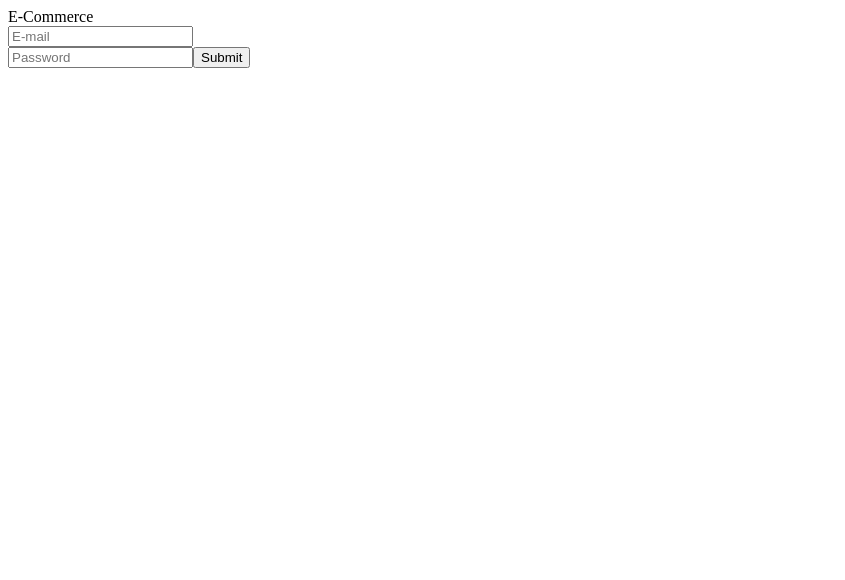
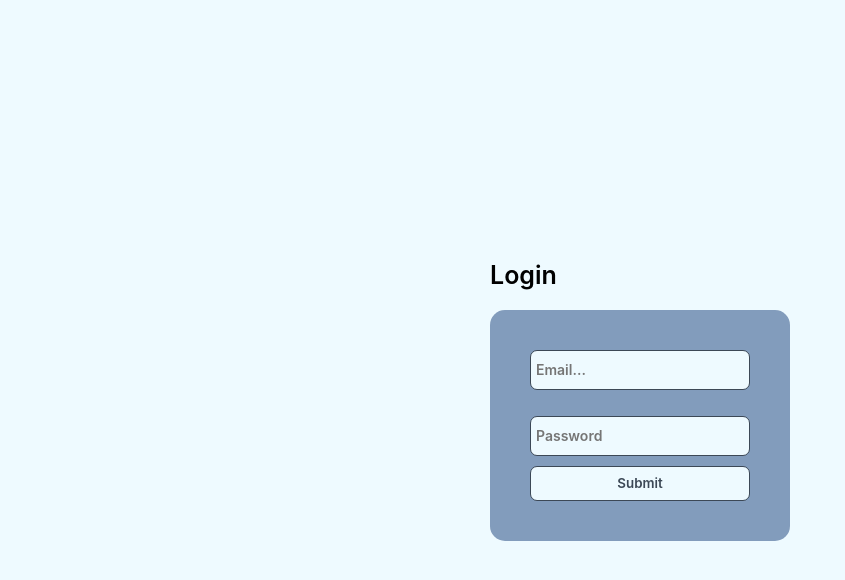
Before and after one commit to gogicha007/eCommerce-App, a website built with webpack: page src/index.html in a window 1280 px wide. Shown: the whole page, without its empty margins (0-845 px from the left). Built offline with nearby package versions, Linux system fonts and the light colour scheme.

Commit message:
chore: save the progress

```diff
--- a/src/app/app.ts
+++ b/src/app/app.ts
@@ -9,8 +9,6 @@ export default class App {
   constructor() {
     const routes = this.createView();
     this.routing = new Router(routes);
-
-
   }
 
   loadEntryPage() {
--- /dev/null
+++ b/src/app/interfaces/interfaces.ts
@@ -0,0 +1,8 @@
+export interface InputProps {
+    inputSelector: string;
+    placeHolder: string;
+    type: string;
+    minLength?: number;
+    errSelector: string;
+    errMessage: string;
+}
--- /dev/null
+++ b/src/app/view/loginPage/form/form.module.css
@@ -0,0 +1,54 @@
+.login__form {
+    width: 300px;
+    padding: 40px;
+    display: flex;
+    flex-direction: column;
+    gap: 10px;
+    border-radius: 15px;
+    background: var(--bg-modal);
+}
+
+.form-control {
+    display: flex;
+    flex-direction: column;
+    justify-content: flex-start;
+}
+
+.input__login,
+.input__password {
+    padding: 5px;
+    height: 40px;
+    border-radius: 7px;
+    border: 1px solid var(--accent-color);
+    font-size: 14px;
+    background: var(--bg-color);
+    outline: none;
+}
+
+.input__login:invalid,
+.input__password:invalid {
+    border-color: red;
+}
+
+.input__login:placeholder-shown,
+.input__password:placeholder-shown {
+    border-color: #3c4856;
+}
+
+.input__submit {
+    height: 35px;
+    cursor: pointer;
+    border-radius: 7px;
+    border: 1px solid #3c4856;
+    color: var(--text-color);
+    background: var(--bg-color);
+}
+
+.login-error {
+    visibility: hidden;
+    color: #786347;
+}
+
+.show {
+    visibility: visible;
+}
--- a/src/app/view/loginPage/form/form.ts
+++ b/src/app/view/loginPage/form/form.ts
@@ -1,57 +1,80 @@
-import { input } from '../../../components/tags';
-import ElementCreator from '../../../util/elementCreator';
-import Router from '../../../util/router';
+import styles from "./form.module.css";
+import { input } from "../../../components/tags";
+import ElementCreator from "../../../util/elementCreator";
+import Router from "../../../util/router";
+import { InputProps } from "../../../interfaces/interfaces";
 
 interface inputData {
-  name: FormDataEntryValue | null | void;
-  surname: FormDataEntryValue | null | void;
+    email: FormDataEntryValue | null | void;
+    password: FormDataEntryValue | null | void;
 }
 export default class Form extends ElementCreator<HTMLFormElement> {
+    loginInput: InputWrapper;
+    passwordInput: InputWrapper;
     routing: Router;
-
     inputData: inputData;
-
     constructor(routing: Router) {
-    const inputName = input(
-      'userName',
-      '^[A-Z][\\-a-zA-z]+$',
-      '3',
-      'E-mail',
-      'text',
-      'Only english first word uppercase, min 3 char',
-      'input_name'
+        const inputLogin = input(
+            "userEmail",
+            "",
+            "",
+            "E-mail",
+            "email",
+            "Please enter valid email",
+            styles["input__login"]
+        );
+        const loginWrapper = new InputWrapper(
+            {
+                inputSelector: styles["input__login"],
+                placeHolder: "Email...",
+                type: "email",
+                errSelector: styles["login-error"],
+                errMessage:
+                    "Enter valid email...",
+            },
+            inputLogin.getElement()
         );
 
-    const inputSurname = input(
-      'userSurname',
-      '^[A-Z][\\-a-zA-z]+$',
-      '4',
-      'Password',
-      'password',
-      'Only english, first word uppercase, min 4 char',
-      'input_password'
+        const inputPassword = input(
+            "userPassword",
+            "^[A-Z][\\-a-zA-z]+$",
+            "4",
+            "Password",
+            "password",
+            "Only english, first word uppercase, min 4 char",
+            styles["input__password"]
         );
 
-    const inputBtn = input('', '', '', '', 'submit', '', 'input_check');
+        const inputBtn = input(
+            "",
+            "",
+            "",
+            "",
+            "submit",
+            "",
+            styles["input__submit"]
+        );
 
         super(
-      { tag: 'form', className: 'form_content' },
-      inputName,
-      inputSurname,
+            { tag: "form", className: styles["login__form"] },
+            loginWrapper.getNode(),
+            inputPassword,
             inputBtn
         );
 
         this.inputData = {
-      name: '',
-      surname: '',
+            email: "",
+            password: "",
         };
 
+        this.loginInput = loginWrapper;
+        this.passwordInput = loginWrapper;
         this.routing = routing;
 
         const handler = this.submitHandler.bind(this);
-    this.element.addEventListener('submit', handler);
-    this.element.addEventListener('keydown', (e) => {
-      if (e.code != 'Enter') {
+        this.element.addEventListener("submit", handler);
+        this.element.addEventListener("keydown", (e) => {
+            if (e.code != "Enter") {
                 return;
             } else handler;
         });
@@ -66,17 +89,53 @@ export default class Form extends ElementCreator<HTMLFormElement> {
 
     setData() {
         const data = new FormData(this.getElement());
-    this.inputData.name = data.get('userName');
-    this.inputData.surname = data.get('userSurname');
+        this.inputData.email = data.get("userEmail");
+        this.inputData.password = data.get("userPassword");
     }
 
     validateFillForm() {
-    if (this.inputData.name !== '' && this.inputData.surname !== '') {
-        this.routing.navigate('main-page');
-      };
+        console.log(this.loginInput);
+        const emailRegx = /[a-z0-9._%+-]+@[a-z0-9.-]+\.[a-z]{2,4}$/;
+        const passRegx = /(?=.*\d)(?=.*[a-z])(?=.*[A-Z])[A-Za-z\d]{8,}$/;
+        if (emailRegx.test(this.inputData.email as string)) console.log("true");
+        if (this.inputData.email !== "" && this.inputData.password !== "") {
+            this.routing.navigate("main-page");
+        }
     }
 
     saveData() {
-    window.localStorage.setItem('logData', JSON.stringify(this.inputData));
+        window.localStorage.setItem("logData", JSON.stringify(this.inputData));
     }
 }
+
+class InputWrapper {
+    node: HTMLElement;
+    inputField: HTMLInputElement;
+    errorElement: HTMLElement;
+    props: InputProps;
+    constructor(props: InputProps, loginInput: HTMLInputElement) {
+        const node = document.createElement("div");
+        node.classList.add(styles["form-control"]);
+        const input = loginInput;
+        input.classList.add(props.inputSelector);
+        input.type = props.type;
+        input.placeholder = props.placeHolder;
+        input.minLength = props.minLength as number;
+        input.required = true;
+
+        const errorElement = document.createElement("small");
+        errorElement.classList.add(props.errSelector);
+        errorElement.innerText = props.errMessage;
+
+        node.appendChild(input);
+        node.appendChild(errorElement);
+
+        this.errorElement = errorElement;
+        this.inputField = input;
+        this.node = node;
+        this.props = props;
+    }
+    public getNode() {
+        return this.node;
+    }
+}
--- /dev/null
+++ b/src/app/view/loginPage/login.module.css
@@ -0,0 +1,12 @@
+.login-page {
+    margin: 20px;
+    display: flex;
+    flex-direction: column;
+    justify-content: center;
+    align-self: center;
+}
+
+.login-page__title {
+    padding-bottom: 20px;
+    font-size: 25px;
+}
--- a/src/app/view/loginPage/loginView.ts
+++ b/src/app/view/loginPage/loginView.ts
@@ -1,15 +1,15 @@
+import styles from "./login.module.css";
 import { div } from "../../components/tags";
 import ElementCreator from "../../util/elementCreator";
 import Router from "../../util/router";
 import Form from "./form/form";
 
 export default class LoginPage extends ElementCreator {
-  constructor(routing: Router ) {
-    super(
-      { tag: "div", className: "entryPage" },
-      div({ className: "title-game", textContent: "E-Commerce" }),
-      new Form(routing),
-    );
-
-  }
+    constructor(routing: Router) {
+        super(
+            { tag: "div", className: styles["login-page"] },
+            div({ className: styles["login-page__title"], textContent: "Login" }),
+            new Form(routing)
+        );
+    }
 }
--- /dev/null
+++ b/src/declarations.d.ts
@@ -0,0 +1,4 @@
+declare module "*.module.css";
+declare module "*.jpg";
+declare module "*.svg";
+declare module "*.png";
--- a/src/index.html
+++ b/src/index.html
@@ -3,7 +3,8 @@
 <head>
     <meta charset="UTF-8">
     <meta name="viewport" content="width=device-width, initial-scale=1.0">
-    <title>Document</title>
+    <link rel="icon" type="image/x-icon" href="./assets/favicon.ico" />
+    <title>uShop</title>
 </head>
 <body>
 </body>
--- a/src/style.css
+++ b/src/style.css
@@ -1,22 +1,35 @@
-.entryPage{
-    display: flex;
-    flex-direction: column;
-    align-items: center;
-    height: 500px;
-    justify-content: center;
+:root {
+    --accent-color: #829cbc;
+    --bg-modal: #829cbc;
+    --bg-color: #eefaff;
+    --bg-color-opaque: rgba(177, 182, 149, 0.5);
+    --btn-text: #3c4856;
+    --btn-bg: #acc0cb;
+    --text-color: #3c4856;
+    --svg-bg: var(--bg-color);
 }
 
-.form_content{
+body {
     display: flex;
-    flex-direction: column;
-    gap: 10px;
+    justify-content: center;
+    align-items: center;
+    height: 100vh;
+    margin: 0;
+    background-color: var(--bg-color);
 }
 
-.title-game{
-    padding-bottom: 50px;
-    font-size: 25px;
+* {
+    margin: 0;
+    padding: 0;
+    box-sizing: border-box;
+    font-family: Inter, sans-serif;
+    font-style: normal;
+    font-weight: 600;
+    font-feature-settings:
+        "clig" off,
+        "liga" off;
 }
 
-form{
+form {
     width: 250px;
 }
```
Also changed, not shown: dist/bundle.js (added), dist/index.html (added), 1 other file. Lines whose indentation alone changed are shown as unchanged.
